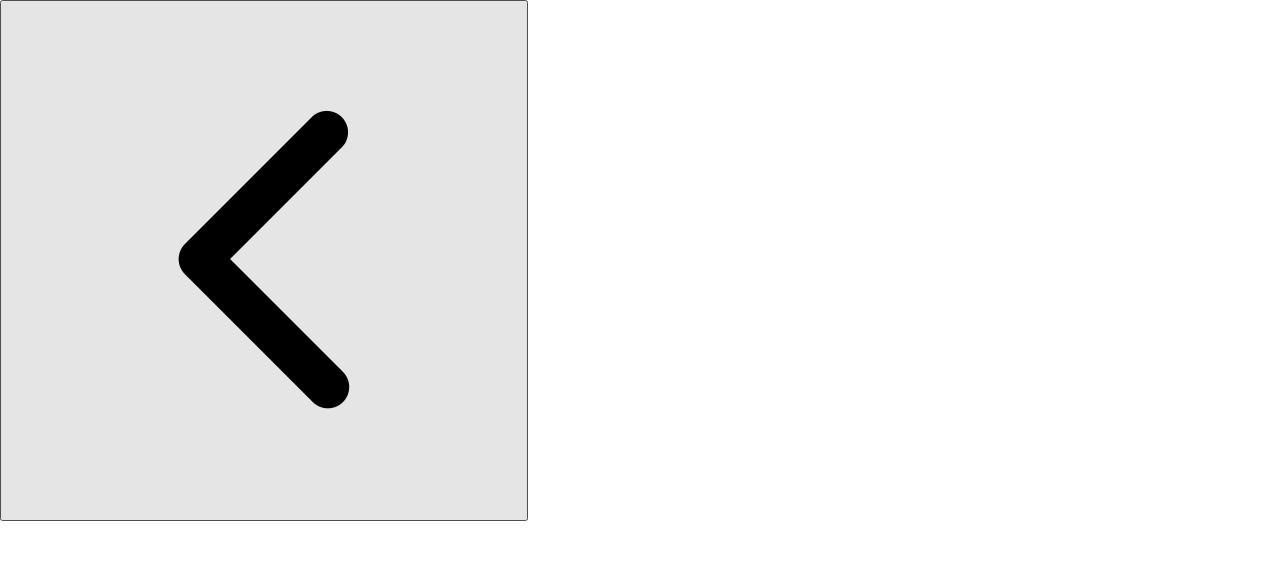
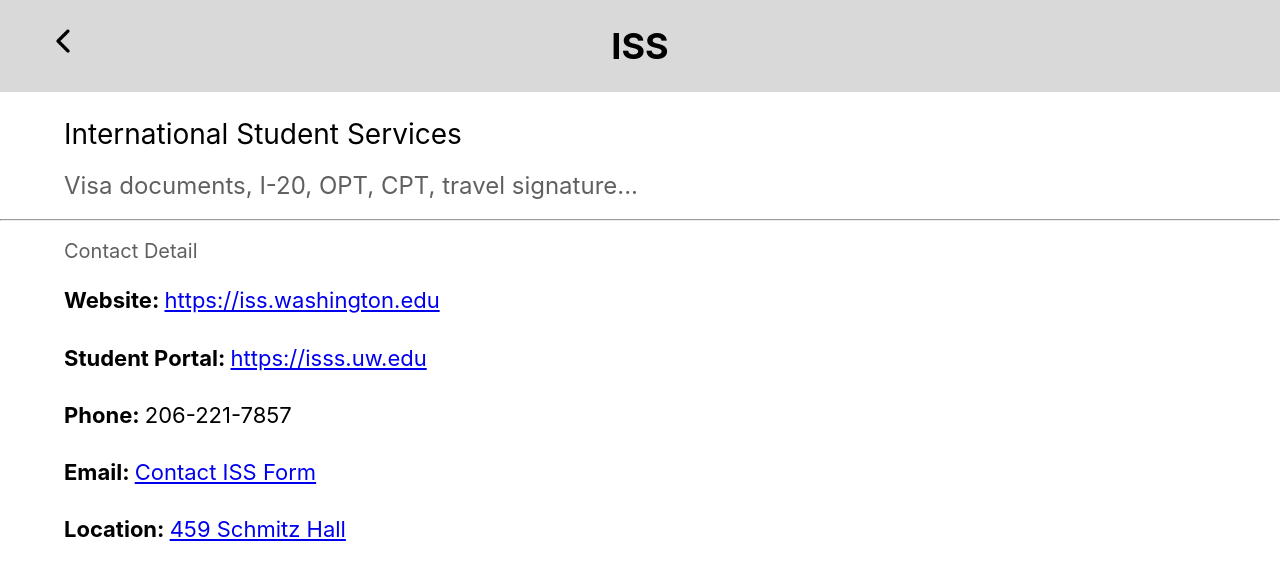
Before and after one commit to UW-CIRCLE/UW_CIRCLE_Web, a React (Create React App) app: page /more/iss in a window 1280 px wide. Shown: the top 580 px of the page. Built offline with nearby package versions, Linux system fonts and the light colour scheme.

Commit message:
Refine the iss page

```diff
--- a/src/pages/Homepage/homepage.css
+++ b/src/pages/Homepage/homepage.css
@@ -21,12 +21,13 @@
   color: #61dafb;
 }
 
-.page-header {
+.homepage-header {
   color: #4b2e83;
   font-size: calc(20px + 2vmin);
   align-items: center;
   text-align: left;
-  padding-left: 5%;;
+  padding-left: 5%;
+  margin-top: 2%;
 }
 
 .search-container {
@@ -191,6 +192,7 @@
   margin-top: 10px;
   background-color: #f9f9f9;
   border-radius: 10px;
+  box-shadow: 0 0 10px rgba(0, 0, 0, 0.1);
 }
 
 .nav-item.active {
--- a/src/pages/Homepage/homepage.js
+++ b/src/pages/Homepage/homepage.js
@@ -14,7 +14,7 @@
   return (
     <div>
       <header class='.Homepage-header'>
-        <h1 class="page-header">CIRCLE</h1>
+        <h1 class="homepage-header">CIRCLE</h1>
       </header>
       <nav className="bottom-nav">
         <Link to="/" className="nav-item">🏠 Home</Link>
--- a/src/pages/More/iss.css
+++ b/src/pages/More/iss.css
@@ -1,7 +1,93 @@
-.page-header {
-  color: white;
+/* .iss-page-header {
   font-size: calc(20px + 2vmin);
   align-items: center;
+  text-align: left;
+  padding-left: 2%;
+  display: flex;
+} */
+
+.back-icon {
+  height: 40px;
+}
+
+.back-button {
+  border: none;
+  padding: 5px 5px;
+  cursor: pointer;
+  background-color: #D9D9D9;
+}
+
+.iss-header {
+  background-color: #D9D9D9;
+}
+
+.iss-style {
+  font-family: Arial, sans-serif;
+  margin: 0;
+  padding: 0;
+  display: flex;
+  justify-content: center;
+  align-items: center;
+  background-color: #f0f0f0;
+}
+
+.container {
+  background-color: #D9D9D9;
+  min-height: 2%;
+  display: flex;
+  flex-direction: column;
+  align-items: center;
+  justify-content: center;
+  font-size: 18px;
+}
+
+.back-button {
+  position: absolute;
+  top: 2%;
+  left: 3%;
+  text-decoration: none;
+  font-size: 16px;
+}
+
+header {
   text-align: center;
-  padding-left: 2%;;
+  margin-bottom: 10px;
 }
+
+header h1 {
+  margin: 0;
+  font-size: 24px;
+  color: #333;
+  text-align: center;
+}
+
+main {
+  line-height: 1;
+  color: black;
+  margin-left: 5%;
+}
+
+.iss-function {
+  font-size: 28px;
+}
+
+.iss-service {
+  font-size: 24px;
+  color: #615F5F;
+  line-height: 0.8;
+}
+
+.iss-subtitle {
+  font-size: 20px;
+  color: #615F5F;
+}
+
+.iss-name {
+  font-size: 22px;
+  color: black;
+  line-height: 1.6;
+}
+
+.iss-info {
+  display: inline;
+}
--- a/src/pages/More/iss.js
+++ b/src/pages/More/iss.js
@@ -13,12 +13,44 @@
 
 
   return (
-    <div class="page-hedaer">
-      <button class="back-button" type="button" onClick={() => handleClick()}>
-        <img class='back' src={back} alt="Back"/>
-      </button>
-    </div>
+    <body>
+      <div className="container">
+        <button className="back-button" type="button" onClick={() => handleClick()}>
+          <img className='back-icon' src={back} alt="Back" />
+        </button>
+        <h1>ISS</h1>
+      </div>
+      <main>
+        <p className='iss-function'>International Student Services</p>
+        <p className='iss-service'>Visa documents, I-20, OPT, CPT, travel signature...</p>
+      </main>
+      <hr />
+      <main>
+        <p className='iss-subtitle'>Contact Detail</p>
+        <p className='iss-name'>
+          <b>Website: </b>
+          <a href="https://iss.washington.edu" style={{ textDecoration: 'underline' }}>https://iss.washington.edu</a>
+        </p>
+        <p className='iss-name'>
+          <b>Student Portal: </b>
+          <a href="https://isss.uw.edu" style={{ textDecoration: 'underline' }}>https://isss.uw.edu</a>
+        </p>
+        <p className='iss-name'>
+          <b>Phone: </b>
+          <p className='iss-info'>206-221-7857</p>
+        </p>
+        <p className='iss-name'>
+          <b>Email: </b>
+          <a href="https://iss.washington.edu/email/" style={{ textDecoration: 'underline' }}>Contact ISS Form</a>
+        </p>
+        <p className='iss-name'>
+          <b>Location: </b>
+          <a href="https://www.washington.edu/maps/#!/smz" style={{ textDecoration: 'underline' }}>459 Schmitz Hall</a>
+        </p>
+      </main>
+    </body>
   );
 }
 
+
 export default Iss;
--- a/src/pages/More/more.css
+++ b/src/pages/More/more.css
@@ -3,7 +3,7 @@
   font-size: calc(20px + 2vmin);
   align-items: center;
   text-align: center;
-  padding-left: 2%;;
+  padding-left: 2%;
 }
 
 .directory {
```
